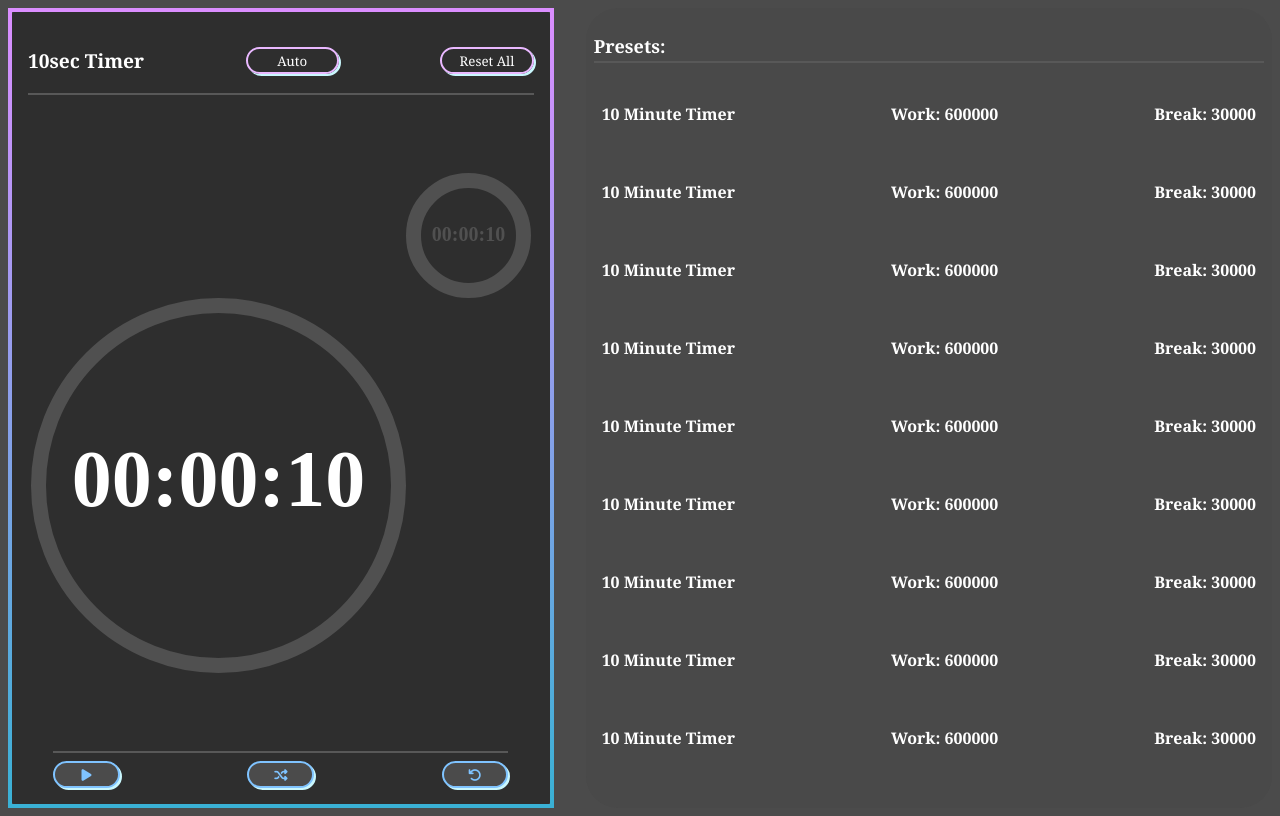
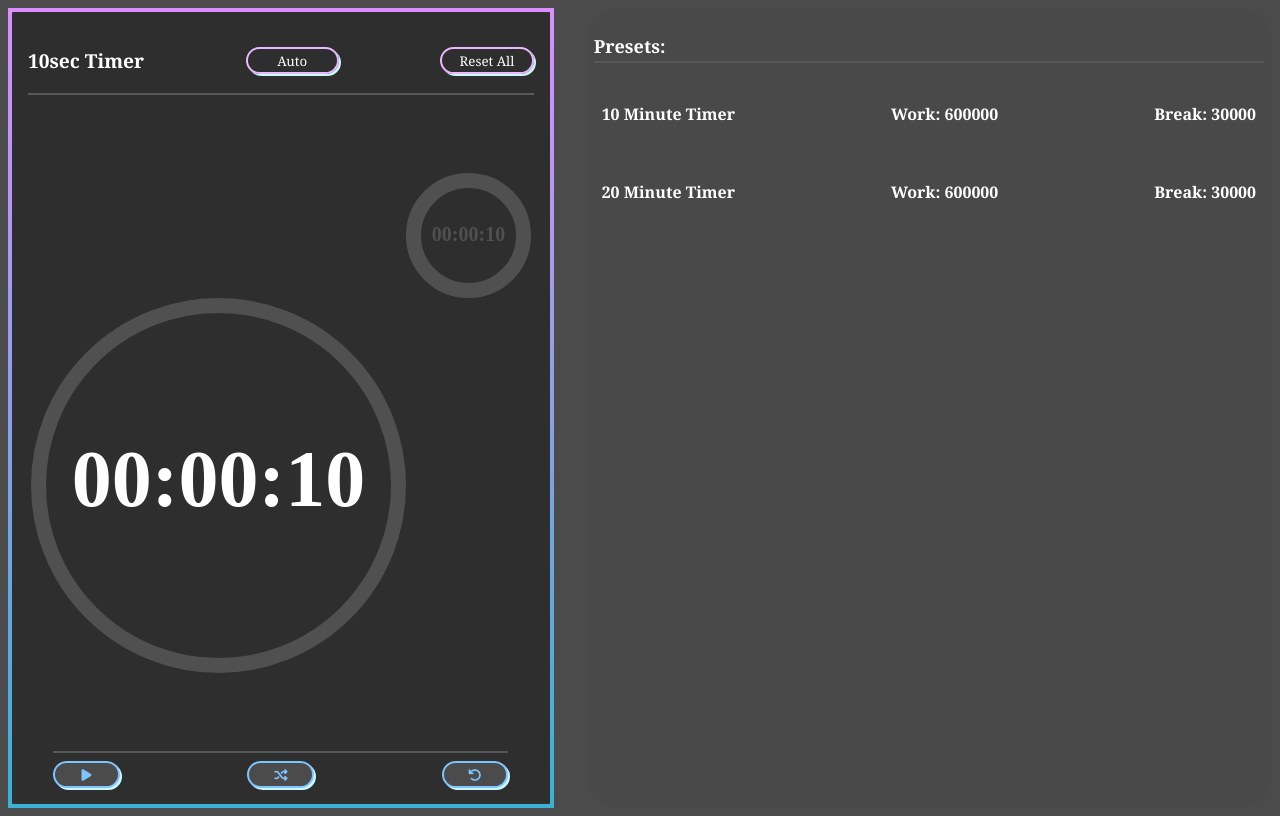
Before and after one commit to batabutter/tumato-pomodoro-timer, a website with bundled scripts: page index.html in a window 1280 px wide. Built offline with nearby package versions, Linux system fonts and the light colour scheme.

Commit message:
added preset list functionality

```diff
--- a/customization/timer-presets.json
+++ b/customization/timer-presets.json
@@ -3,57 +3,14 @@
         {
             "name": "10 Minute Timer",
             "workDuration": "600000",
-            "breakDuration": "30000"
+            "breakDuration": "30000",
+            "id": 0
         },
         {
-            "name": "10 Minute Timer",
+            "name": "20 Minute Timer",
             "workDuration": "600000",
-            "breakDuration": "30000"
-        },
-        {
-            "name": "10 Minute Timer",
-            "workDuration": "600000",
-            "breakDuration": "30000"
-        },
-        {
-            "name": "10 Minute Timer",
-            "workDuration": "600000",
-            "breakDuration": "30000"
-        },
-        {
-            "name": "10 Minute Timer",
-            "workDuration": "600000",
-            "breakDuration": "30000"
-        },
-        {
-            "name": "10 Minute Timer",
-            "workDuration": "600000",
-            "breakDuration": "30000"
-        },
-        {
-            "name": "10 Minute Timer",
-            "workDuration": "600000",
-            "breakDuration": "30000"
-        },
-        {
-            "name": "10 Minute Timer",
-            "workDuration": "600000",
-            "breakDuration": "30000"
-        },
-        {
-            "name": "10 Minute Timer",
-            "workDuration": "600000",
-            "breakDuration": "30000"
-        },
-        {
-            "name": "10 Minute Timer",
-            "workDuration": "600000",
-            "breakDuration": "30000"
-        },
-        {
-            "name": "10 Minute Timer",
-            "workDuration": "600000",
-            "breakDuration": "30000"
+            "breakDuration": "30000",
+            "id": 0
         }
     ]
 }
--- a/index.css
+++ b/index.css
@@ -208,8 +208,16 @@ button.timer_button *{
     padding: 0.5em;
 }
 
+.list_selection_border {
+    border: 2px solid rgb(0, 255, 149);
+}
+
 .preset_list ul li:hover {
     background-color: rgb(88, 88, 88);
+}
+
+.preset_list ul li:active {
+    color: rgb(54, 54, 54);
 }
 
 .preset_list::-webkit-scrollbar {
--- a/src/presets.ts
+++ b/src/presets.ts
@@ -1,4 +1,8 @@
-const preset_list = document.getElementById("timer_preset_list") as HTMLDivElement
+const preset_list = document.getElementById("timer_preset_list") as HTMLDivElement;
+const li = document.getElementsByTagName("li");
+let listElements:HTMLElement[] = [];
+let selected = -1;
+let currentTarget:HTMLElement | null = null;
 
 const renderPresetList = async () => {
 
@@ -8,11 +12,13 @@ const renderPresetList = async () => {
 
         preset_list.innerHTML +=
             `<ul> ${json.presets.map(
-                        (timer:TimerData) =>
-                            (`<li><p>${timer.name}</p><p>Work: ${timer.workDuration}</p><p>Break: ${timer.breakDuration}</p></li>`)).join('')}
+                (timer: TimerData) =>
+                    (`<li><p>${timer.name}</p><p>Work: ${timer.workDuration}</p><p>Break: ${timer.breakDuration}</p></li>`)).join('')}
             </ul>`;
 
         console.log("Made it here");
+
+        listElements = Array.from(preset_list.querySelectorAll("li"));
 
 
     } catch (error) {
@@ -24,4 +30,24 @@ const savePreset = () => {
 
 }
 
+preset_list.addEventListener("click",
+    function (e: PointerEvent) {
+        const target = (e.target as HTMLElement).closest('li');
+
+        if (target) {
+            const index = listElements.indexOf(target);
+
+            if (selected !== index) {
+
+                if (currentTarget)
+                    currentTarget.classList.remove("list_selection_border")
+
+                currentTarget = target;
+                selected = index;
+                console.log(`Selected: ${index}`);
+                currentTarget.classList.add("list_selection_border")
+            }
+        }
+    })
+
 renderPresetList();
```
